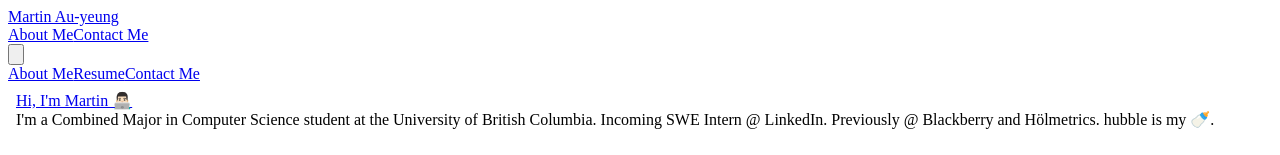
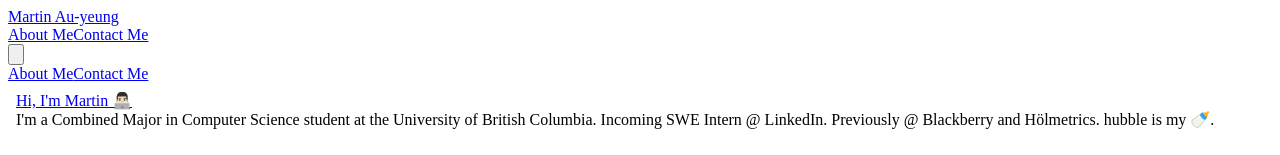
Before and after one commit to Foamyseal/foamyseal.github.io, a Next.js app: page / in a window 1280 px wide. Both pictures are taken after a click on the button 16 px from the left and 54 px from the top of the page. Shown: the top 155 px of the page. Built offline with nearby package versions, Linux system fonts and the light colour scheme; no server answers.

Commit message:
remove resume from public view

```diff
--- a/components/header.tsx
+++ b/components/header.tsx
@@ -47,17 +47,17 @@ export const Header = () => {
                   <div className="">
                     <div className="flex items-center justify-center">
                       <div className="py-6 px-5 space-y-6">
-                        <div className="grid grid-cols-3 gap-y-4 gap-x-8">
+                        <div className="grid grid-cols-2 gap-y-4 gap-x-8">
                           <Link href="/aboutme">
                             <a className="whitespace-nowrap font-poppins text-center text-base font-medium text-gray-900 pr-6 hover:text-gray-900">
                               About Me
                             </a>
                           </Link>
-                          <Link href="/martin-auyeung-resume.pdf">
+                          {/* <Link href="/martin-auyeung-resume.pdf">
                             <a className="whitespace-nowrap text-center font-poppins text-base font-medium text-gray-900 pr-6 hover:text-gray-900">
                               Resume
                             </a>
-                          </Link>
+                          </Link> */}
                           <Link href="mailto:martin.auyeung1@gmail.com">
                             <a className="whitespace-nowrap  text-center  font-poppins text-base font-medium text-gray-900 pr-6 hover:text-gray-900">
                               Contact Me
```
